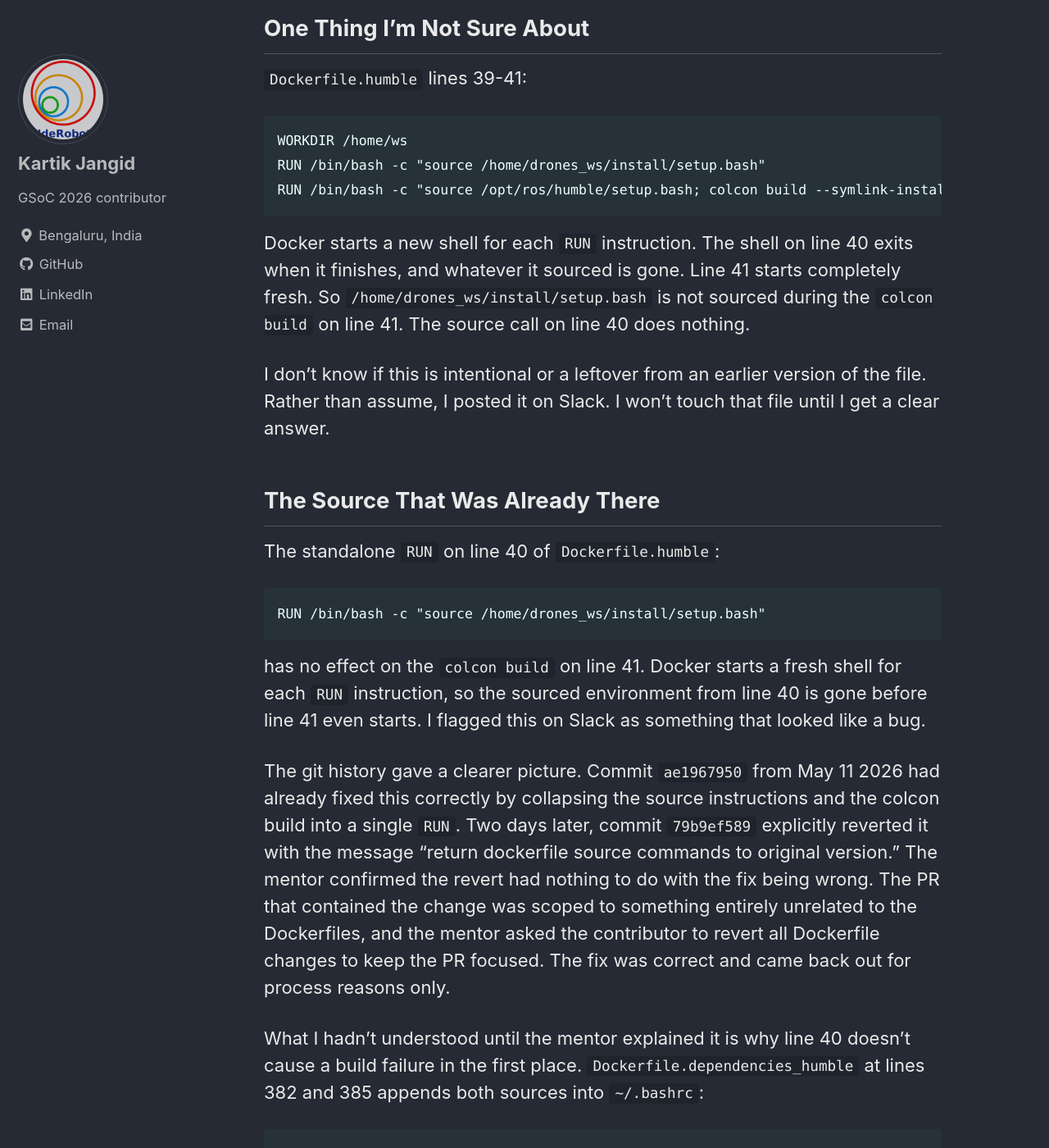
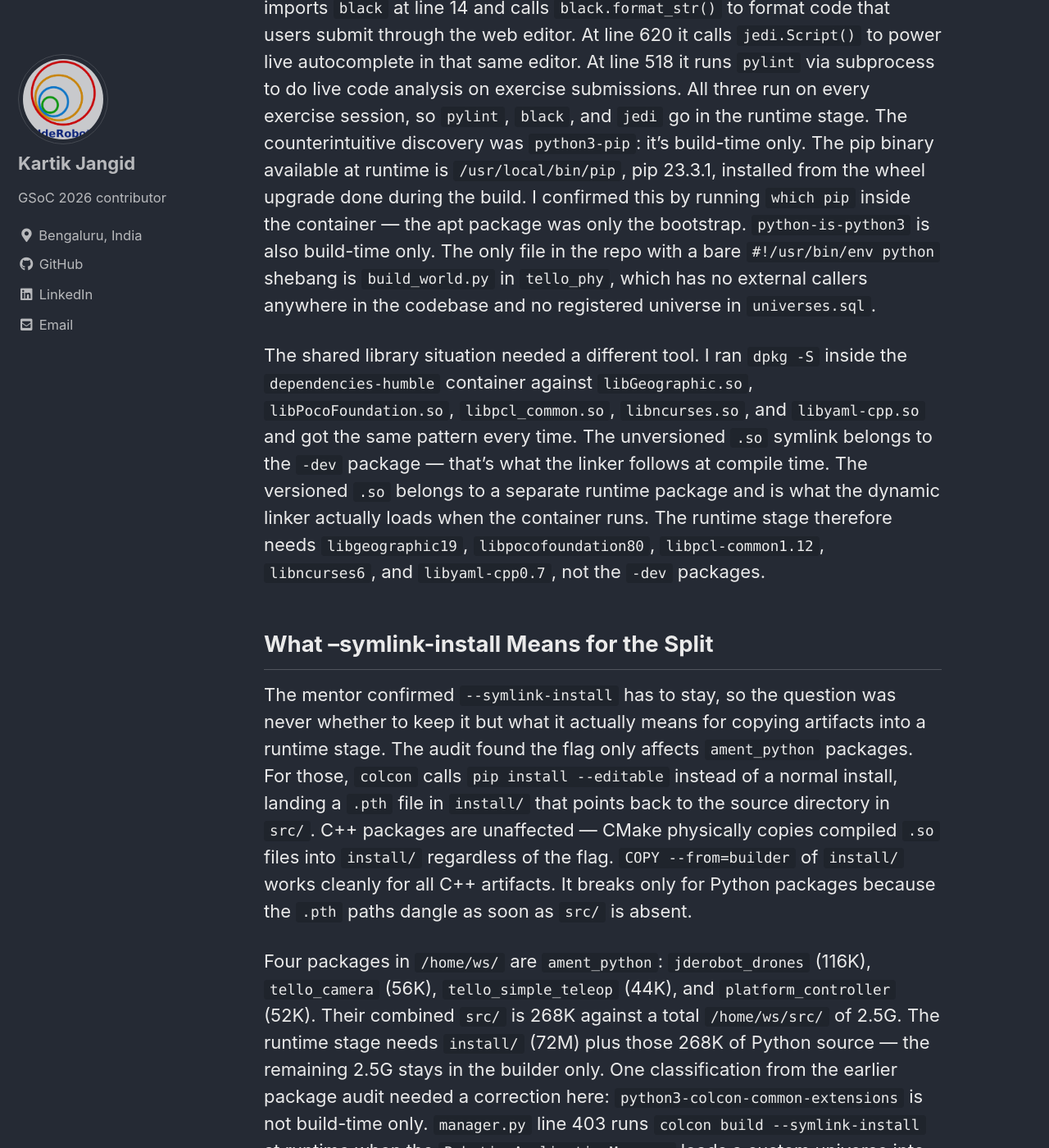
Before and after one commit to TheRoboticsClub/gsoc2026-Kartik_Jangid, a Jekyll site: the page built from docs/_posts/2026-06-18-coding-week-4.md, in a window 1280 px wide and 1400 px high, scrolled down 3503 px. Shown: the whole window at 82% size. Built offline with Jekyll 4.4.1, drawn with Linux system fonts in a browser that asks for light colours; cached includes are drawn as plain includes; some of the changed text lies outside the part shown.

Commit message:
git commit -m "week 4 blog "

````diff
--- a/docs/_posts/2026-06-18-coding-week-4.md
+++ b/docs/_posts/2026-06-18-coding-week-4.md
@@ -6,26 +6,7 @@
 tags: [docker, gsoc2026, jderobot, optimization, multi-stage-build, entrypoint, ros2]
 ---
 
-I spent this week reading the existing build system carefully before touching a single file. Multi-stage Docker builds are not hard to write, but they are easy to get subtly wrong, and getting this one wrong matters because it's the foundation everything else builds on top of. David and Javier both made this point mid-week: work with clarity and safety first. If something is unclear, ask on Slack rather than assume. That framing shaped how I spent the week.
-
-The Thursday meeting also cleared up several things I had been unsure about. One of the bigger ones: I had been planning to add a `.dockerignore` at the repo root once the multi-stage Dockerfile moves there, to avoid sending the whole repo as build context. David pointed out we don't need one. `docs/generate_a_radi.md` already tells users to `cd scripts/RADI` and run the build from inside that directory. The build context is that subdirectory, not the repo root, so the concern doesn't apply.
-
-Below is what the audit found.
-
-
-## How the Build Actually Works
-
-`scripts/RADI/build.sh` is what actually runs the build. It calls `docker build` with `.` as the build context (just a dot), which means the context is whatever directory the script is run from. The Dockerfile names are passed by filename only with no path prefix, so this only works if you're already inside `scripts/RADI/`. That requirement is documented in `docs/generate_a_radi.md` as step 1 in every build example.
-
-The directory itself is pretty small: `build.sh`, `Dockerfile.dependencies_humble`, `Dockerfile.humble`, `Dockerfile.database`, `README.md`, `install-ompl-ubuntu.sh`, and a `gpu/` folder with three `.deb` files. That's the entire build context.
-
-The build runs two images in sequence. `Dockerfile.dependencies_humble` goes first and produces `jderobot/robotics-applications:dependencies-humble`. `Dockerfile.humble` goes second, uses that as its `FROM`, and produces `jderobot/robotics-academy:$IMAGE_TAG`. Here's the first build invocation from `build.sh` (lines 112-114):
-
-```
-docker build $NO_CACHE -f $DOCKERFILE_BASE \
-  --build-arg TARGETARCH=$(uname -m | sed 's/x86_64/amd64/;s/arm64/arm64/') \
-  -t jderobot/robotics-applications:dependencies-$ROS_DISTRO .
-```
+I spent this week doing a structured read of the existing build system before writing any new Dockerfile. David and Javier both said it clearly: work with clarity first, ask on Slack rather than assume. The build runs two images in sequence — `Dockerfile.dependencies_humble` produces `jderobot/robotics-applications:dependencies-humble`, then `Dockerfile.humble` uses that as its base. Both are invoked by `build.sh` from inside `scripts/RADI/`, which keeps the build context to just that directory. Below is what the audit found.
 
 
 ## The NVIDIA ARG That Does Nothing at Runtime
@@ -53,21 +34,12 @@
 '/bin/bash -c "cd /workspace/worlds; source /opt/ros/humble/setup.bash; colcon build --symlink-install; source install/setup.bash; cd ../.."'
 ```
 
-Removing the flag from the image build would create a mismatch between the pre-built install trees and what the manager builds at runtime. So the multi-stage design has to carry `src/` directories into the runtime stage alongside `install/`. That's the constraint to design around, not a flag to remove.
+Removing the flag from the image build would create a mismatch between the pre-built install trees and what the manager builds at runtime. So the multi-stage design has to carry `src/` directories into the runtime stage alongside `install/`. That's the constraint to design around, not a flag to remove. `/workspace/worlds` itself doesn't exist in the image — the manager creates and destroys it at runtime for each exercise load — so there's nothing to account for in the Dockerfile on that front.
 
 
-## What /workspace/worlds Actually Is
+## The Dead Source Line and Why It Doesn't Break Anything
 
-`/workspace/worlds` doesn't exist in the image, so there's nothing to copy or account for at build time.
-
-The directory is created in `Manager.__init__()` when the manager process starts and lives for the entire lifetime of the manager. On each exercise load, `prepare_custom_universe()` calls `shutil.rmtree` at lines 386-387 to wipe it, then recreates a fresh universe subdirectory at lines 390-392. After that, line 403 runs `colcon build --symlink-install` inside it and sources `install/setup.bash`. The `setup.bash` at `/workspace/worlds/install/setup.bash` only exists after the manager has built the universe. It gets wiped the moment the next exercise loads.
-
-Nothing to model in the Dockerfile here.
-
-
-## One Thing I'm Not Sure About
-
-`Dockerfile.humble` lines 39-41:
+`Dockerfile.humble` lines 39-41 have this pattern:
 
 ```
 WORKDIR /home/ws
@@ -75,35 +47,29 @@
 RUN /bin/bash -c "source /opt/ros/humble/setup.bash; colcon build --symlink-install ..."
 ```
 
-Docker starts a new shell for each `RUN` instruction. The shell on line 40 exits when it finishes, and whatever it sourced is gone. Line 41 starts completely fresh. So `/home/drones_ws/install/setup.bash` is not sourced during the `colcon build` on line 41. The source call on line 40 does nothing.
+Docker starts a new shell for each `RUN` instruction. The shell on line 40 exits when it finishes, so the sourced environment is gone before line 41 starts. The source call on line 40 does nothing useful. I flagged this on Slack before touching the file.
 
-I don't know if this is intentional or a leftover from an earlier version of the file. Rather than assume, I posted it on Slack. I won't touch that file until I get a clear answer.
+The git history resolved it. Commit `ae1967950` from May 11 2026 had already fixed this by collapsing the source and the build into a single `RUN`. Commit `79b9ef589` two days later reverted it — not because the fix was wrong, but because the PR was scoped to something unrelated to Dockerfiles and the mentor asked for a clean revert. The fix was correct and came back out for process reasons only.
+
+What I didn't understand until the mentor explained it is why line 40 doesn't cause a build failure. `Dockerfile.dependencies_humble` at lines 382 and 385 appends both source commands into `~/.bashrc`, and `Dockerfile.humble` at line 65 sets `ENV BASH_ENV=/.env`. `BASH_ENV` tells bash to source that file at startup for every non-interactive shell — including every `RUN /bin/bash -c` instruction — so `drones_ws` is already in the environment before line 40 even runs. Line 40 is sourcing something that's already there. The source instructions in `Dockerfile.humble` are not needed because `Dockerfile.dependencies_humble` already handles them through `BASH_ENV`. Line 40 can go, and the runtime stage will inherit `ENV BASH_ENV=/.env` from the base image automatically — no extra wiring needed.
 
 
-## The Source That Was Already There
+## What the Runtime Stage Actually Needs
 
-The standalone `RUN` on line 40 of `Dockerfile.humble`:
+To figure out which packages actually need to ship in the runtime image, I traced every apt package in `Dockerfile.dependencies_humble` through the files that run at container start: `entrypoint.sh`, `manager.py`, `set_dri_name.sh`, `check_ram_version.sh`, `start_vnc.sh`, and all the launcher files. The goal was to classify each package as build-time or runtime, with no guessing. The build-time list is long and expected: `build-essential`, `cmake`, the full `colcon` and `rosdep` stack, all the `ament-cmake` lint and test packages, `flake8` and its plugins, and the APT infrastructure tools — `curl`, `wget`, `gnupg`, `lsb-release`, `git`. None of those ship in the runtime stage.
 
-```
-RUN /bin/bash -c "source /home/drones_ws/install/setup.bash"
-```
+Three packages looked like dev tools but turned out to be runtime. `manager.py` imports `black` at line 14 and calls `black.format_str()` to format code that users submit through the web editor. At line 620 it calls `jedi.Script()` to power live autocomplete in that same editor. At line 518 it runs `pylint` via subprocess to do live code analysis on exercise submissions. All three run on every exercise session, so `pylint`, `black`, and `jedi` go in the runtime stage. The counterintuitive discovery was `python3-pip`: it's build-time only. The pip binary available at runtime is `/usr/local/bin/pip`, pip 23.3.1, installed from the wheel upgrade done during the build. I confirmed this by running `which pip` inside the container — the apt package was only the bootstrap. `python-is-python3` is also build-time only. The only file in the repo with a bare `#!/usr/bin/env python` shebang is `build_world.py` in `tello_phy`, which has no external callers anywhere in the codebase and no registered universe in `universes.sql`.
 
-has no effect on the `colcon build` on line 41. Docker starts a fresh shell for each `RUN` instruction, so the sourced environment from line 40 is gone before line 41 even starts. I flagged this on Slack as something that looked like a bug.
+The shared library situation needed a different tool. I ran `dpkg -S` inside the `dependencies-humble` container against `libGeographic.so`, `libPocoFoundation.so`, `libpcl_common.so`, `libncurses.so`, and `libyaml-cpp.so` and got the same pattern every time. The unversioned `.so` symlink belongs to the `-dev` package — that's what the linker follows at compile time. The versioned `.so` belongs to a separate runtime package and is what the dynamic linker actually loads when the container runs. The runtime stage therefore needs `libgeographic19`, `libpocofoundation80`, `libpcl-common1.12`, `libncurses6`, and `libyaml-cpp0.7`, not the `-dev` packages.
 
-The git history gave a clearer picture. Commit `ae1967950` from May 11 2026 had already fixed this correctly by collapsing the source instructions and the colcon build into a single `RUN`. Two days later, commit `79b9ef589` explicitly reverted it with the message "return dockerfile source commands to original version." The mentor confirmed the revert had nothing to do with the fix being wrong. The PR that contained the change was scoped to something entirely unrelated to the Dockerfiles, and the mentor asked the contributor to revert all Dockerfile changes to keep the PR focused. The fix was correct and came back out for process reasons only.
 
-What I hadn't understood until the mentor explained it is why line 40 doesn't cause a build failure in the first place. `Dockerfile.dependencies_humble` at lines 382 and 385 appends both sources into `~/.bashrc`:
+## What --symlink-install Means for the Split
 
-```
-RUN echo "source /opt/ros/$ROS_DISTRO/setup.bash" >> ~/.bashrc
-RUN echo "source /home/drones_ws/install/setup.bash" >> ~/.bashrc
-```
+The mentor confirmed `--symlink-install` has to stay, so the question was never whether to keep it but what it actually means for copying artifacts into a runtime stage. The audit found the flag only affects `ament_python` packages. For those, `colcon` calls `pip install --editable` instead of a normal install, landing a `.pth` file in `install/` that points back to the source directory in `src/`. C++ packages are unaffected — CMake physically copies compiled `.so` files into `install/` regardless of the flag. `COPY --from=builder` of `install/` works cleanly for all C++ artifacts. It breaks only for Python packages because the `.pth` paths dangle as soon as `src/` is absent.
 
-And `Dockerfile.humble` at line 65 sets `ENV BASH_ENV=/.env`. The `BASH_ENV` variable tells bash to source that file at startup for every non-interactive shell, which includes every `RUN /bin/bash -c` instruction. So `drones_ws` is already in the environment before line 40 runs. Line 40 is sourcing something that is already there. The mentor confirmed: the source instructions in `Dockerfile.humble` are not needed because `Dockerfile.dependencies_humble` already handles them through `BASH_ENV`.
+Four packages in `/home/ws/` are `ament_python`: `jderobot_drones` (116K), `tello_camera` (56K), `tello_simple_teleop` (44K), and `platform_controller` (52K). Their combined `src/` is 268K against a total `/home/ws/src/` of 2.5G. The runtime stage needs `install/` (72M) plus those 268K of Python source — the remaining 2.5G stays in the builder only. One classification from the earlier package audit needed a correction here: `python3-colcon-common-extensions` is not build-time only. `manager.py` line 403 runs `colcon build --symlink-install` at runtime when the `RoboticsApplicationManager` loads a custom universe into `/workspace/worlds/`. `colcon` must be present in the runtime stage.
 
-So line 40 can go. The mentor confirmed this explicitly on Slack. The sources in `Dockerfile.dependencies_humble` stay exactly as they are because they are the mechanism that makes the environment work.
-
-This matters for the multi-stage build: the runtime stage will inherit `ENV BASH_ENV=/.env` from the base image, so the sourcing behaviour carries forward automatically. No extra `RUN` instructions needed to wire up the ROS environment in the runtime stage.
+Running `objdump -p` on `libdrone_lib_cpp.so` confirmed no RPATH is baked into the binary. It resolves `aerostack2` dependencies at runtime through `LD_LIBRARY_PATH`, set by sourcing `/home/drones_ws/install/setup.bash`. The runtime stage needs `/home/drones_ws/install/` present and the `BASH_ENV=/.env` mechanism to carry forward — but no path fixup is needed. The `/home/dev_ws/install` reference in `jderobot_drones_cpp/CMakeLists.txt` at line 11 is a build-time hint that left no trace in the compiled output. That question is closed.
 
 
 ## What's Next
````
Also changed, not shown: 1 other file.
